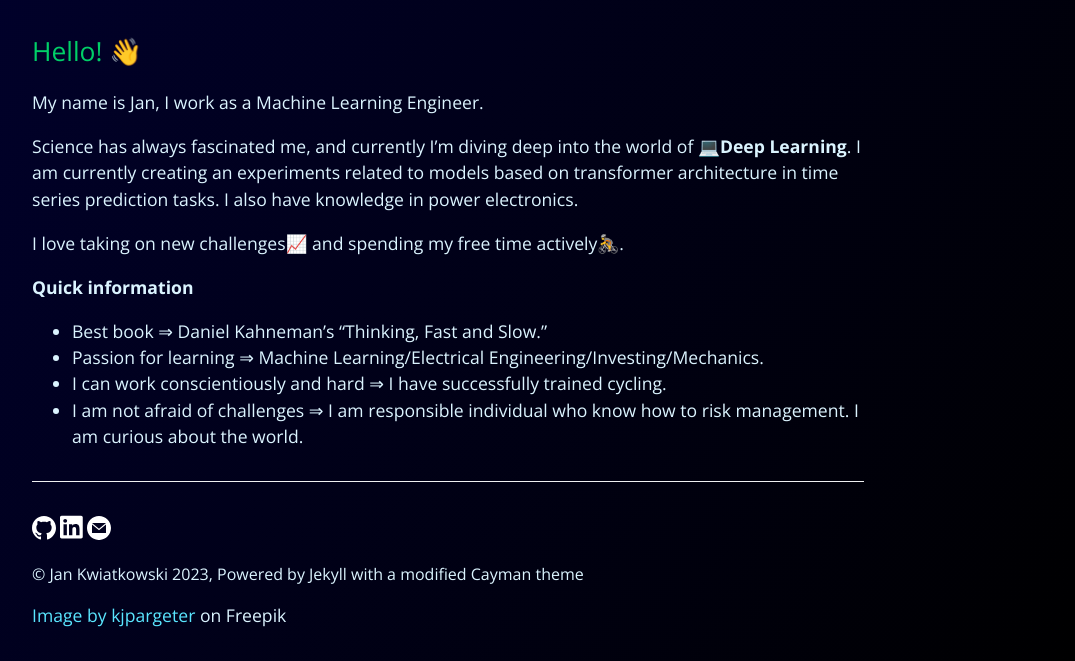
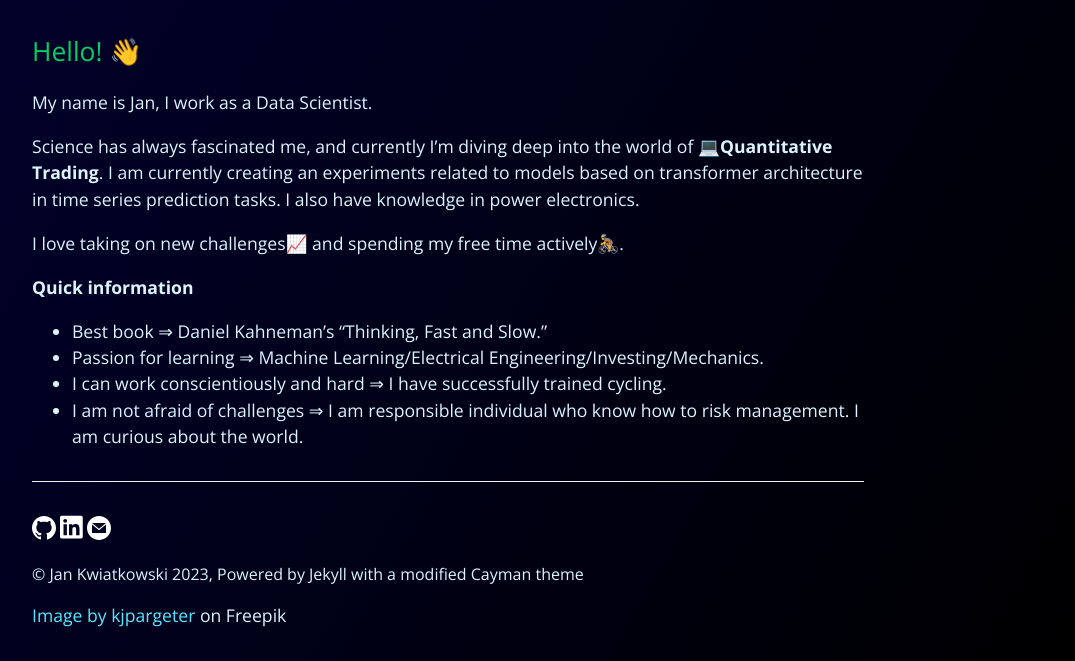
Before and after one commit to jkwiatk1/jk_website, a Jekyll site: the page built from index.md, in a window 1280 px wide. Shown: the part 407-1068 px from the top of the page, without its empty margins (192-1267 px from the left). Built offline with Jekyll 4.4.1, drawn with Linux system fonts in a browser that asks for light colours.

Commit message:
change main page description

```diff
--- a/index.md
+++ b/index.md
@@ -5,9 +5,9 @@ tagline: This page contains information about my experiences and presents the pr
 ---
 ## Hello! 👋
 
-My name is Jan, I work as a Machine Learning Engineer.
+My name is Jan, I work as a Data Scientist.
 
-Science has always fascinated me, and currently I'm diving deep into the world of 💻**Deep Learning**. I am currently creating an experiments related to models based on transformer architecture in time series prediction tasks. I also have knowledge in power electronics.
+Science has always fascinated me, and currently I'm diving deep into the world of 💻**Quantitative Trading**. I am currently creating an experiments related to models based on transformer architecture in time series prediction tasks. I also have knowledge in power electronics.
 
 I love taking on new challenges📈 and spending my free time actively🚴.
 
```
